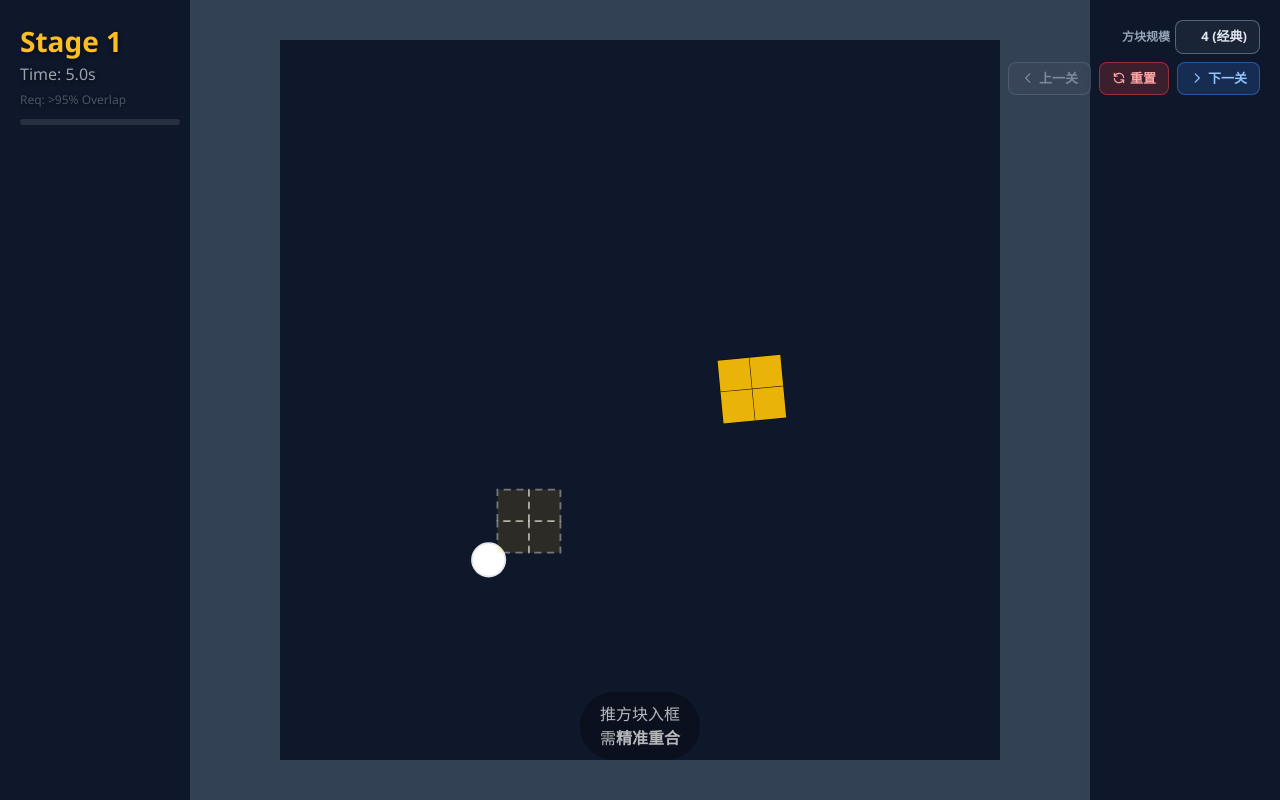
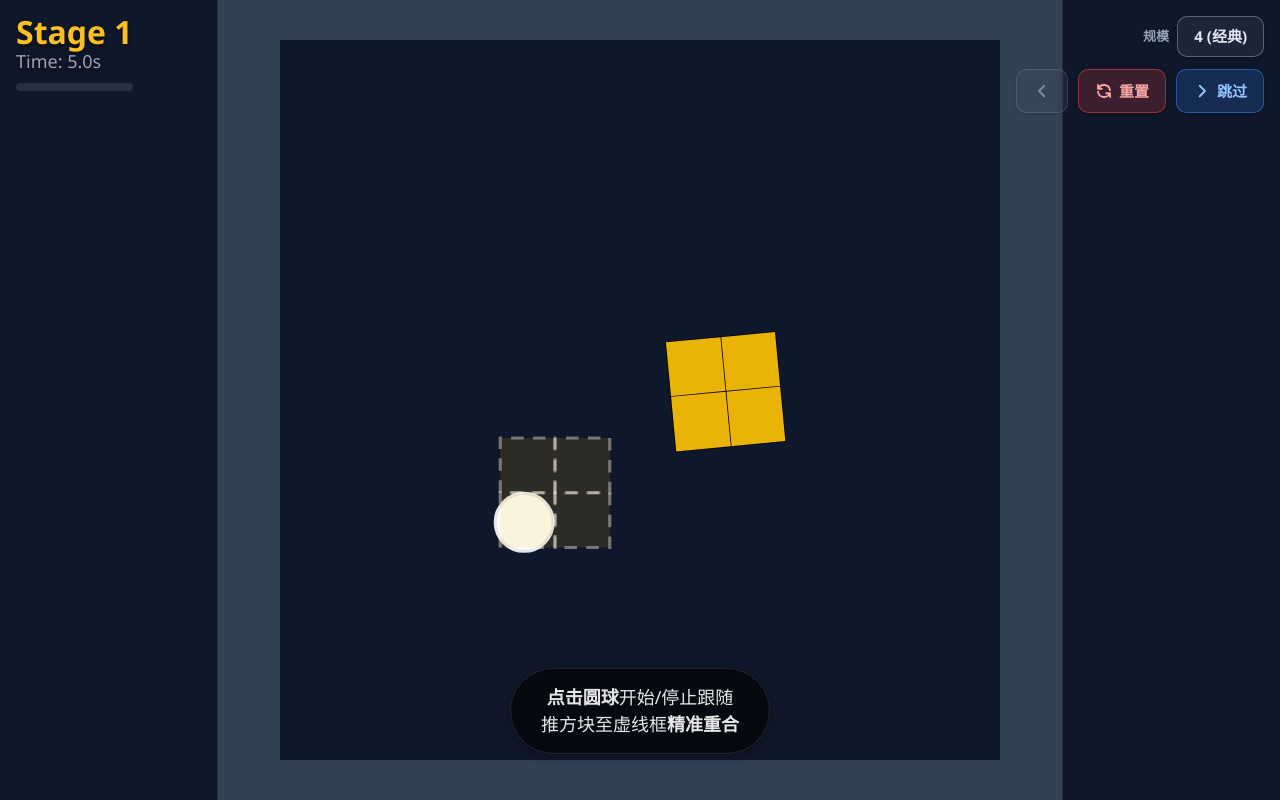
Before and after one commit to LovingPastry/push_blocks, a plain HTML site: page index.html in a window 1280 px wide. Drawn offline with nearby package versions, Linux system fonts and the light colour scheme.

Commit message:
update logic

```diff
--- a/index.html
+++ b/index.html
@@ -3,74 +3,70 @@
 <head>
     <meta charset="UTF-8">
     <meta name="viewport" content="width=device-width, initial-scale=1.0, maximum-scale=1.0, user-scalable=no">
-    <title>推推俄罗斯 - 历史记录版</title>
+    <title>推推俄罗斯 - 轻松操控版</title>
     <script src="https://cdn.jsdelivr.net/npm/matter-js@0.19.0/build/matter.min.js"></script>
     <script src="https://cdn.tailwindcss.com"></script>
     <style>
         body { margin: 0; padding: 0; overflow: hidden; background-color: #0f172a; touch-action: none; font-family: 'Segoe UI', Tahoma, Geneva, Verdana, sans-serif; }
         #game-container { position: relative; width: 100vw; height: 100vh; background: #0f172a; }
 
-        #ui-layer { position: absolute; top: 0; left: 0; width: 100%; height: 100%; pointer-events: none; display: flex; flex-direction: column; justify-content: space-between; padding: 20px; box-sizing: border-box; z-index: 10; }
+        #ui-layer { position: absolute; top: 0; left: 0; width: 100%; height: 100%; pointer-events: none; display: flex; flex-direction: column; justify-content: space-between; padding: 16px; box-sizing: border-box; z-index: 10; }
 
         .top-bar { display: flex; justify-content: space-between; align-items: flex-start; width: 100%; flex-wrap: wrap; gap: 10px; }
 
         .score-board { color: white; text-shadow: 0 2px 4px rgba(0,0,0,0.5); }
-        .level-text { font-size: 28px; font-weight: bold; color: #fbbf24; }
-        .time-text { font-size: 16px; color: #9ca3af; }
+        .level-text { font-size: 32px; font-weight: bold; color: #fbbf24; line-height: 1; }
+        .time-text { font-size: 18px; color: #9ca3af; }
         .debug-text { font-size: 12px; color: #4b5563; margin-top: 5px;}
-        .accuracy-bar { width: 160px; height: 6px; background: rgba(255,255,255,0.1); border-radius: 3px; margin-top: 10px; overflow: hidden; display: none; }
+        .accuracy-bar { width: 100%; max-width: 180px; height: 8px; background: rgba(255,255,255,0.1); border-radius: 4px; margin-top: 8px; overflow: hidden; display: none; }
         .accuracy-fill { height: 100%; background: #22c55e; width: 0%; transition: width 0.1s; }
 
-        .controls-area { display: flex; flex-direction: column; align-items: flex-end; gap: 8px; pointer-events: auto; }
+        .controls-area { display: flex; flex-direction: column; align-items: flex-end; gap: 12px; pointer-events: auto; }
 
-        .btn-group { display: flex; gap: 8px; }
+        .btn-group { display: flex; gap: 10px; }
 
         .game-btn {
             border: 1px solid rgba(255, 255, 255, 0.2);
-            padding: 6px 12px;
-            border-radius: 8px;
+            padding: 10px 16px;
+            border-radius: 10px;
             font-weight: bold;
             cursor: pointer;
             backdrop-filter: blur(4px);
             transition: all 0.2s;
             display: flex;
             align-items: center;
-            gap: 4px;
-            font-size: 13px;
+            gap: 6px;
+            font-size: 15px;
             color: white;
             white-space: nowrap;
+            box-shadow: 0 2px 5px rgba(0,0,0,0.2);
         }
         .game-btn:active { transform: scale(0.95); }
         .game-btn:disabled { opacity: 0.5; cursor: not-allowed; transform: none; }
 
         .btn-prev { background: rgba(100, 116, 139, 0.2); color: #cbd5e1; border-color: rgba(148, 163, 184, 0.5); }
-        .btn-prev:hover:not(:disabled) { background: rgba(100, 116, 139, 0.8); color: white; }
-
         .btn-retry { background: rgba(239, 68, 68, 0.2); color: #fca5a5; border-color: rgba(239, 68, 68, 0.5); }
-        .btn-retry:hover:not(:disabled) { background: rgba(239, 68, 68, 0.8); color: white; }
-
         .btn-skip { background: rgba(59, 130, 246, 0.2); color: #93c5fd; border-color: rgba(59, 130, 246, 0.5); }
-        .btn-skip:hover:not(:disabled) { background: rgba(59, 130, 246, 0.8); color: white; }
 
         .difficulty-select {
             appearance: none;
-            background: rgba(30, 41, 59, 0.8);
+            background: rgba(30, 41, 59, 0.9);
             border: 1px solid rgba(148, 163, 184, 0.5);
             color: #e2e8f0;
-            padding: 6px 12px;
-            border-radius: 8px;
-            font-size: 13px;
+            padding: 8px 16px;
+            border-radius: 10px;
+            font-size: 15px;
             font-weight: bold;
             cursor: pointer;
             outline: none;
             text-align: right;
             backdrop-filter: blur(4px);
+            box-shadow: 0 2px 5px rgba(0,0,0,0.2);
         }
-        .difficulty-select:hover { border-color: #fbbf24; }
-        .difficulty-wrapper { position: relative; display: flex; align-items: center; gap: 5px; }
-        .difficulty-label { color: #94a3b8; font-size: 12px; font-weight: bold; text-transform: uppercase; }
+        .difficulty-wrapper { position: relative; display: flex; align-items: center; gap: 8px; }
+        .difficulty-label { color: #94a3b8; font-size: 13px; font-weight: bold; text-transform: uppercase; }
 
-        .instruction { color: rgba(255,255,255,0.7); text-align: center; font-size: 16px; margin-bottom: 20px; background: rgba(0,0,0,0.3); padding: 10px 20px; border-radius: 999px; align-self: center; pointer-events: auto; cursor: pointer; backdrop-filter: blur(2px);}
+        .instruction { color: rgba(255,255,255,0.9); text-align: center; font-size: 18px; margin-bottom: 30px; background: rgba(0,0,0,0.6); padding: 15px 30px; border-radius: 999px; align-self: center; pointer-events: auto; cursor: pointer; backdrop-filter: blur(4px); border: 1px solid rgba(255,255,255,0.1); box-shadow: 0 4px 12px rgba(0,0,0,0.3); }
 
         #win-message {
             position: absolute; top: 50%; left: 50%; transform: translate(-50%, -50%);
@@ -79,6 +75,7 @@
             opacity: 0; transition: opacity 0.3s; pointer-events: none;
             text-align: center; white-space: nowrap; z-index: 20;
         }
+
 
         #loading-screen {
             position: absolute; top: 0; left: 0; width: 100%; height: 100%;
@@ -103,16 +100,15 @@
             <div class="score-board">
                 <div class="level-text">Stage <span id="level-display">1</span></div>
                 <div class="time-text">Time: <span id="timer-display">0.0</span>s</div>
-                <div class="debug-text">Req: >95% Overlap</div>
                 <div class="accuracy-bar" id="acc-bar"><div class="accuracy-fill" id="acc-fill"></div></div>
             </div>
 
             <div class="controls-area">
                 <div class="difficulty-wrapper">
-                    <span class="difficulty-label">方块规模</span>
+                    <span class="difficulty-label">规模</span>
                     <select id="difficulty-select" class="difficulty-select" onchange="onDifficultyChange()">
                         <option value="1">1 (单格)</option>
-                        <option value="2">2 (多米诺)</option>
+                        <option value="2">2 (双格)</option>
                         <option value="3">3 (三格)</option>
                         <option value="4" selected>4 (经典)</option>
                         <option value="5">5 (五格)</option>
@@ -120,52 +116,48 @@
                 </div>
 
                 <div class="btn-group">
-                    <!-- 上一关 -->
                     <button onclick="goToPreviousLevel()" class="game-btn btn-prev" id="btn-prev" disabled>
-                        <svg xmlns="http://www.w3.org/2000/svg" width="14" height="14" fill="none" viewBox="0 0 24 24" stroke="currentColor" stroke-width="2">
+                        <svg xmlns="http://www.w3.org/2000/svg" width="18" height="18" fill="none" viewBox="0 0 24 24" stroke="currentColor" stroke-width="2.5">
                             <path stroke-linecap="round" stroke-linejoin="round" d="M15 19l-7-7 7-7" />
                         </svg>
-                        上一关
                     </button>
-                    <!-- 重置 -->
                     <button onclick="retryCurrentLevel()" class="game-btn btn-retry">
-                        <svg xmlns="http://www.w3.org/2000/svg" width="14" height="14" fill="none" viewBox="0 0 24 24" stroke="currentColor" stroke-width="2">
+                        <svg xmlns="http://www.w3.org/2000/svg" width="18" height="18" fill="none" viewBox="0 0 24 24" stroke="currentColor" stroke-width="2.5">
                             <path stroke-linecap="round" stroke-linejoin="round" d="M4 4v5h.582m15.356 2A8.001 8.001 0 004.582 9m0 0H9m11 11v-5h-.581m0 0a8.003 8.003 0 01-15.357-2m15.357 2H15" />
                         </svg>
                         重置
                     </button>
-                    <!-- 下一关 -->
                     <button onclick="goToNextLevel()" class="game-btn btn-skip">
-                        <svg xmlns="http://www.w3.org/2000/svg" width="14" height="14" fill="none" viewBox="0 0 24 24" stroke="currentColor" stroke-width="2">
+                        <svg xmlns="http://www.w3.org/2000/svg" width="18" height="18" fill="none" viewBox="0 0 24 24" stroke="currentColor" stroke-width="2.5">
                             <path stroke-linecap="round" stroke-linejoin="round" d="M9 5l7 7-7 7" />
                         </svg>
-                        下一关
+                        跳过
                     </button>
                 </div>
             </div>
         </div>
 
         <div class="instruction" onclick="toggleInstruction()">
-            推方块入框<br>需<b>精准重合</b>
+            <b>点击圆球</b>开始/停止跟随<br>推方块至虚线框<b>精准重合</b>
         </div>
     </div>
 </div>
 
 <script>
-    // --- 游戏引擎配置 ---
+    // --- 游戏引擎配置 (放大版) ---
     const LOGICAL_SIZE = 1000;
-    const ARENA_SIZE = 800;
+    const ARENA_SIZE = 460;
     const CENTER = LOGICAL_SIZE / 2;
 
     const ENGINE_CONFIG = {
-        wallThickness: 100,
+        wallThickness: 40,
         playerSize: 17.5,
         blockSize: 35,
         winDistance: 5.0,
         winAngle: 0.08,
     };
 
-    // --- 方块数据库 ---
+    // --- 方块数据库 (保持不变) ---
     const POLYOMINO_SETS = {
         '1': { 'Mono': { color: '#94a3b8', symmetry: Math.PI / 2, blocks: [{x:0, y:0}] } },
         '2': { 'Domino': { color: '#60a5fa', symmetry: Math.PI, blocks: [{x:-0.5, y:0}, {x:0.5, y:0}] } },
@@ -211,15 +203,15 @@
     let Engine, Render, Runner, Bodies, Body, Composite, Events, Vector;
     let engine, render, runner;
     let playerBody, activeTetrominoBody = null, targetZone = null;
-    let isDragging = false;
+    let isFollowing = false; // 状态变量：是否正在跟随
     let screenMouse = { x: 0, y: 0 };
     let worldMouse = { x: 0, y: 0 };
     let startTime = Date.now(), isWinning = false;
     let currentDifficulty = '4';
 
     // --- 历史记录系统 ---
-    let levelHistory = []; // 存储所有生成的关卡配置
-    let currentHistoryIndex = -1; // 当前处于历史记录的哪个位置
+    let levelHistory = [];
+    let currentHistoryIndex = -1;
 
     function checkResourcesAndInit() {
         if (typeof Matter === 'undefined') {
@@ -276,7 +268,6 @@
         Runner.run(Runner.create(), engine);
         Render.run(render);
 
-        // 初始化难度并开始
         onDifficultyChange(true);
         window.addEventListener('resize', updateViewport);
         updateViewport();
@@ -285,20 +276,15 @@
     function onDifficultyChange(isInit = false) {
         const select = document.getElementById('difficulty-select');
         currentDifficulty = select.value;
-        // 切换难度时，清空历史，重新开始
         if (!isInit) {
             levelHistory = [];
             currentHistoryIndex = -1;
             goToNextLevel();
         } else {
-            // 初始化直接生成第一关
             goToNextLevel();
         }
     }
 
-    // --- 关卡流控制 ---
-
-    // 1. 上一关
     function goToPreviousLevel() {
         if (currentHistoryIndex > 0) {
             currentHistoryIndex--;
@@ -306,28 +292,23 @@
         }
     }
 
-    // 2. 下一关 (如果已在最新关则生成新关，否则从历史加载)
     function goToNextLevel() {
         if (currentHistoryIndex < levelHistory.length - 1) {
-            // 仅仅是往后翻页，读取历史
             currentHistoryIndex++;
             loadLevelFromState(levelHistory[currentHistoryIndex]);
         } else {
-            // 确实是新的一关，生成并保存
             generateAndLoadNewLevel();
         }
     }
 
-    // 3. 重置当前关卡 (从历史记录重新加载当前状态)
     function retryCurrentLevel() {
         if (currentHistoryIndex >= 0 && currentHistoryIndex < levelHistory.length) {
             loadLevelFromState(levelHistory[currentHistoryIndex]);
         }
     }
 
-    // 辅助：生成新关卡数据并入栈
     function generateAndLoadNewLevel() {
-        const spawnMargin = 150;
+        const spawnMargin = 120;
         const range = ARENA_SIZE / 2 - spawnMargin;
 
         const playerX = CENTER + (Math.random() - 0.5) * 2 * range;
@@ -343,18 +324,19 @@
         const targetAngle = (Math.floor(Math.random() * 4) * 90) * (Math.PI / 180);
 
         let startX, startY, isSafe = false, attempts = 0;
+        const safeDistThreshold = 100;
+
         while (!isSafe && attempts < 50) {
             startX = CENTER + (Math.random() - 0.5) * 2 * range;
             startY = CENTER + (Math.random() - 0.5) * 2 * range;
             const distP = Math.hypot(startX - playerX, startY - playerY);
             const distT = Math.hypot(startX - targetX, startY - targetY);
-            if (distP > 160 && distT > 160) isSafe = true;
+            if (distP > safeDistThreshold && distT > safeDistThreshold) isSafe = true;
             attempts++;
         }
 
         const initialAngle = Math.random() * Math.PI * 2;
 
-        // 构建状态对象
         const newState = {
             playerStart: { x: playerX, y: playerY },
             blockStart: { x: startX, y: startY },
@@ -364,38 +346,29 @@
             targetZone: { x: targetX, y: targetY, angle: targetAngle, type: type, diff: diff }
         };
 
-        // 入栈
         levelHistory.push(newState);
         currentHistoryIndex++;
-
-        // 加载
         loadLevelFromState(newState);
     }
 
-    // 辅助：根据状态加载关卡 (物理实体生成)
     function loadLevelFromState(state) {
-        // UI 更新
         isWinning = false;
+        // 切换关卡时，重置跟随状态
+        isFollowing = false;
+
         document.getElementById('win-message').style.opacity = 0;
         document.getElementById('acc-bar').style.display = 'block';
-        // 显示当前是第几关 (Index + 1)
         document.getElementById('level-display').innerText = currentHistoryIndex + 1;
 
-        // 控制按钮状态
         const btnPrev = document.getElementById('btn-prev');
-        if (btnPrev) {
-            btnPrev.disabled = (currentHistoryIndex <= 0);
-        }
+        if (btnPrev) btnPrev.disabled = (currentHistoryIndex <= 0);
 
-        // 物理清理
         Composite.allBodies(engine.world).forEach(b => {
             if (b.label === 'Tetromino') Composite.remove(engine.world, b);
         });
 
-        // 恢复数据
         targetZone = state.targetZone;
 
-        // 恢复实体
         Body.setPosition(playerBody, state.playerStart);
         Body.setVelocity(playerBody, { x: 0, y: 0 });
         Body.setAngularVelocity(playerBody, 0);
@@ -411,8 +384,6 @@
 
         startTime = Date.now();
     }
-
-    // --- 物理与渲染逻辑 --- (保持不变)
 
     function updateViewport() {
         const container = document.getElementById('game-container');
@@ -457,8 +428,9 @@
         Composite.add(engine.world, walls);
     }
 
+    // --- 新的输入处理逻辑 (点击切换模式) ---
     function setupInputs(canvas) {
-        const handleInput = (e) => {
+        const handleMove = (e) => {
             const rect = canvas.getBoundingClientRect();
             let clientX, clientY;
             if (e.touches && e.touches.length > 0) {
@@ -468,27 +440,33 @@
                 clientX = e.clientX;
                 clientY = e.clientY;
             }
-
             const x = clientX - rect.left;
             const y = clientY - rect.top;
-
             screenMouse.x = x;
             screenMouse.y = y;
-            isDragging = (e.type === 'mousedown' || e.type === 'touchstart' || e.type === 'touchmove' || (e.type === 'mousemove' && isDragging));
-
-            if (e.type === 'mouseup' || e.type === 'touchend') {
-                isDragging = false;
-            }
-
             updateMouseWorldPosition();
         };
 
-        canvas.addEventListener('mousedown', (e) => { isDragging = true; handleInput(e); });
-        window.addEventListener('mousemove', handleInput);
-        window.addEventListener('mouseup', (e) => { isDragging = false; });
-        canvas.addEventListener('touchstart', (e) => { e.preventDefault(); isDragging = true; handleInput(e); }, {passive: false});
-        canvas.addEventListener('touchmove', (e) => { e.preventDefault(); handleInput(e); }, {passive: false});
-        canvas.addEventListener('touchend', (e) => { isDragging = false; });
+        const handleToggle = (e) => {
+            e.preventDefault(); // 阻止默认行为 (如滚动、双击缩放)
+            handleMove(e); // 先更新一下位置
+
+            if (playerBody) {
+                const dist = Vector.magnitude(Vector.sub(worldMouse, playerBody.position));
+                // 判定半径设为 50px，比球体实际半径大，方便点击
+                if (dist < 50) {
+                    isFollowing = !isFollowing;
+                }
+            }
+        };
+
+        // 点击/触摸事件用于切换状态
+        canvas.addEventListener('mousedown', handleToggle);
+        canvas.addEventListener('touchstart', handleToggle, {passive: false});
+
+        // 移动事件仅更新坐标
+        window.addEventListener('mousemove', handleMove);
+        canvas.addEventListener('touchmove', (e) => { e.preventDefault(); handleMove(e); }, {passive: false});
     }
 
     function updateMouseWorldPosition() {
@@ -506,7 +484,8 @@
     function setupEvents() {
         Events.on(engine, 'beforeUpdate', function() {
             engine.world.gravity.scale = 0;
-            if (isDragging && playerBody) {
+            // 只有在 isFollowing 为 true 时才施加力
+            if (isFollowing && playerBody) {
                 const forceVector = Vector.sub(worldMouse, playerBody.position);
                 const forceMagnitude = Vector.magnitude(forceVector);
                 const maxForce = 0.005 * playerBody.mass;
@@ -547,6 +526,15 @@
     function renderOverlay(ctx) {
         if (!targetZone) return;
 
+        // 绘制高亮效果 (反馈状态)
+        if (isFollowing) {
+            ctx.beginPath();
+            ctx.arc(playerBody.position.x, playerBody.position.y, ENGINE_CONFIG.playerSize + 5, 0, 2 * Math.PI);
+            ctx.strokeStyle = '#fbbf24'; // 黄色光圈
+            ctx.lineWidth = 2;
+            ctx.stroke();
+        }
+
         ctx.save();
         ctx.translate(targetZone.x, targetZone.y);
         ctx.rotate(targetZone.angle);
@@ -570,11 +558,12 @@
         });
         ctx.restore();
 
-        if (isDragging) {
+        // 绘制拖拽线 (仅在跟随模式下显示)
+        if (isFollowing) {
             ctx.beginPath();
             ctx.moveTo(playerBody.position.x, playerBody.position.y);
             ctx.lineTo(worldMouse.x, worldMouse.y);
-            ctx.strokeStyle = 'rgba(255,255,255,0.15)';
+            ctx.strokeStyle = '#fbbf24'; // 显眼的黄色连线
             ctx.lineWidth = 1.5;
             ctx.setLineDash([]);
             ctx.stroke();
@@ -635,6 +624,9 @@
 
     function victory() {
         isWinning = true;
+        // 胜利时也要关闭跟随，防止误操作
+        isFollowing = false;
+
         document.getElementById('win-message').style.opacity = 1;
         document.getElementById('acc-bar').style.display = 'none';
 
```
